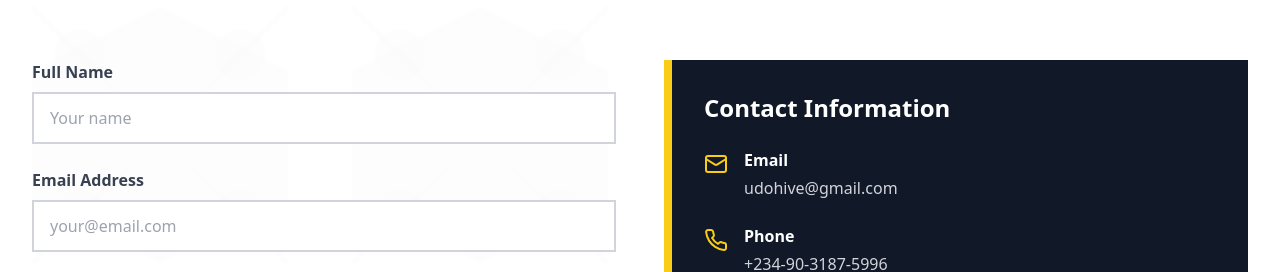
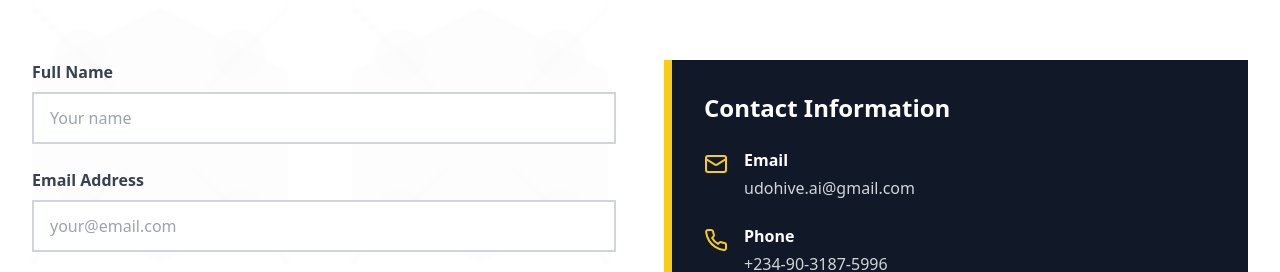
Before and after one commit to Emex-Sanchez/udoHive, a React (Vite) app: page / in a window 1280 px wide. Shown: the part 9344-9616 px from the top of the page. Built offline with nearby package versions, Linux system fonts and the light colour scheme.

Commit message:
added email link

```diff
--- a/src/components/Contact.tsx
+++ b/src/components/Contact.tsx
@@ -104,10 +104,10 @@ export default function Contact() {
                   <div>
                     <div className="font-semibold text-white mb-1">Email</div>
                     <a
-                      href="mailto:hello@udohive.com"
+                      href="mailto:udohive.ai@gmail.com"
                       className="text-gray-300 hover:text-yellow-400 transition-colors"
                     >
-                      udohive@gmail.com
+                      udohive.ai@gmail.com
                     </a>
                   </div>
                 </div>
```
